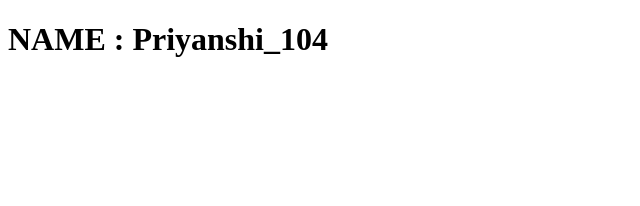
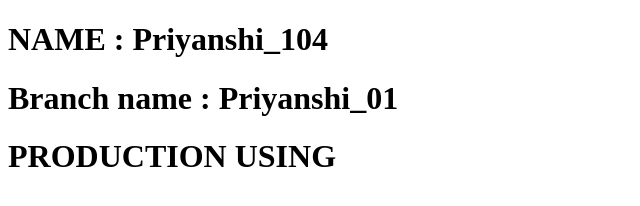
Before and after one commit to shrujalsoni/PRIYANSHI_104_MID2025, a plain HTML site: page INDEX.HTML in a window 1280 px wide. Shown: the whole page, without its empty margins (0-640 px from the left). Drawn offline with Linux system fonts and the light colour scheme.

Commit message:
file name

```diff
--- a/INDEX.HTML
+++ b/INDEX.HTML
@@ -7,5 +7,7 @@
 </head>
 <body>
     <h1>NAME : Priyanshi_104</h1>
+    <h1>Branch name : Priyanshi_01</h1>
+    <h1> PRODUCTION USING </h1>
 </body>
 </html>
```
